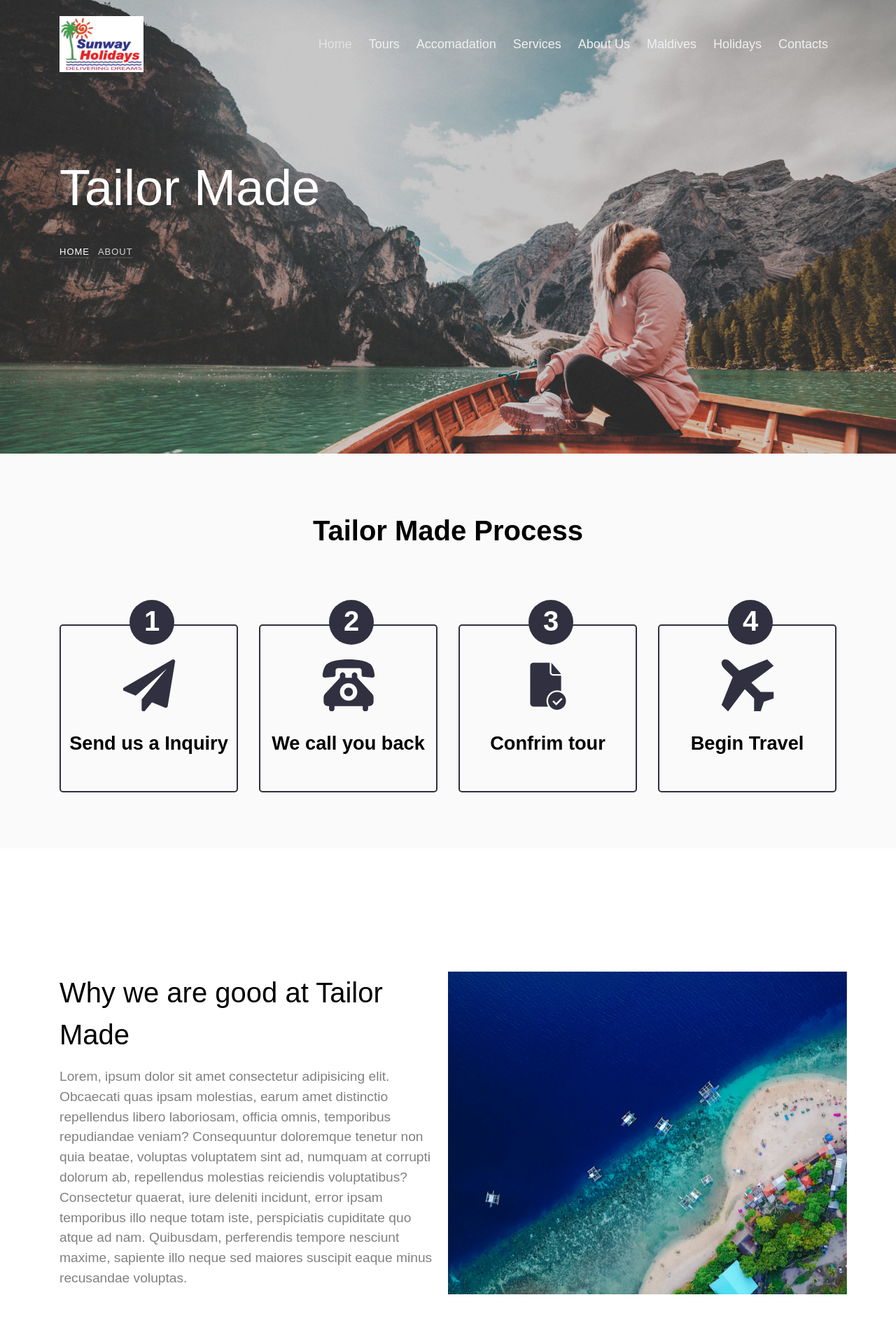
After one commit to PrabuPro/sunway-backend, a CodeIgniter app: page /sunwayholidays/tailormade in a window 1280 px wide. The commit adds this page. Shown: the top 1920 px of the page at 70% size. Run offline with CodeIgniter, Linux system fonts and the light colour scheme; some libraries are stand-ins or nearby versions; some web fonts are replaced.

Commit message:
tailor made page complete

```diff
--- a/application/config/routes.php
+++ b/application/config/routes.php
@@ -60,6 +60,7 @@ $route['about-us'] = 'pagecontroller/aboutUs';
 $route['maldives'] = 'pagecontroller/maldives';
 $route['holidays'] = 'pagecontroller/holidays';
 $route['contacts'] = 'pagecontroller/contacts';
+$route['tailormade'] = 'pagecontroller/tailormade';
 $route['pro-login'] = 'adminsunway/admin';
 $route['pro-reg'] = 'adminsunway/register_view';
 $route['add-tours'] = 'tourcontroller/addtoursview';
--- a/application/controllers/PageController.php
+++ b/application/controllers/PageController.php
@@ -38,6 +38,12 @@ class PageController extends CI_Controller{
         $this->load->view('main/main_view', $data);
     }
 
+    public function tailormade(){
+        $data['site_view'] = 'Tailormade';
+        $data['site_title'] = 'Tailormade';
+        $this->load->view('main/main_view', $data);
+    }
+
 }
 
 ?>
--- a/application/views/Home.php
+++ b/application/views/Home.php
@@ -488,7 +488,7 @@
           <h1 class="tailorMade__container--heading ftco-animate">Tailor Made</h1>
           <h1 class="tailorMade__container--sub ftco-animate">You design your tour, We help you to make it awesome</h1>
           <div class="col-sm-12 group " style="margin-left:auto; margin-right:auto;">
-            <a href="/tailorMade.html" class="search-submit btn btn-primary-white bt-4 ftco-animate" style="width:220px; font-size:1.5em; margin: auto;">Learn More</a>
+            <a href="<?php echo site_url(); ?>tailormade" class="search-submit btn btn-primary-white bt-4 ftco-animate" style="width:220px; font-size:1.5em; margin: auto;">Learn More</a>
           </div>
         </div>
       </div>
--- /dev/null
+++ b/application/views/Tailormade.php
@@ -0,0 +1,202 @@
+<section class="home-slider owl-carousel">
+	<div class="slider-item" style="background-image: url('<?php echo base_url();?>assets/images/bg_3.jpg');" data-stellar-background-ratio="0.5">
+		<div class="overlay"></div>
+		<div class="container">
+			<div class="row slider-text align-items-center">
+				<div class="col-md-7 col-sm-12 ftco-animate">
+					<p class="breadcrumbs"><span class="mr-2"><a href="index.html">Home</a></span> <span>About</span></p>
+					<h1 class="mb-3">Tailor Made</h1>
+				</div>
+			</div>
+		</div>
+	</div>
+</section>
+<!-- END slider -->
+
+<section class="ftco-section bg-light">
+	<div class="container">
+		<div class="row justify-content-center mb-5 pb-5">
+			<div class="col-md-7 text-center heading-section ftco-animate">
+				<h2>Tailor Made Process</h2>
+			</div>
+		</div>
+		<div class="row">
+			<div class="col-md-3 tailorMadePage ftco-animate">
+				<div class="tailorMadePage__circle">
+					<h1 class="tailorMadePage__circle--number">1</h1>
+				</div>
+				<div class="tailorMadePage__box">
+					<svg class="tailorMadePage__box--icon">
+						<use xlink:href="<?php echo base_url(); ?>assets/images/sprite.svg#icon-paper-plane"></use>
+					</svg>
+					<div class="tailorMadePage__box--text">Send us a Inquiry</div>
+				</div>
+			</div>
+			<div class="col-md-3 tailorMadePage ftco-animate">
+				<div class="tailorMadePage__circle">
+					<h1 class="tailorMadePage__circle--number">2</h1>
+				</div>
+				<div class="tailorMadePage__box">
+					<svg class="tailorMadePage__box--icon">
+						<use xlink:href="<?php echo base_url(); ?>assets/images/sprite.svg#icon-phone"></use>
+					</svg>
+					<div class="tailorMadePage__box--text">We call you back</div>
+				</div>
+			</div>
+			<div class="col-md-3 tailorMadePage ftco-animate">
+				<div class="tailorMadePage__circle">
+					<h1 class="tailorMadePage__circle--number">3</h1>
+				</div>
+				<div class="tailorMadePage__box">
+					<svg class="tailorMadePage__box--icon">
+						<use xlink:href="<?php echo base_url(); ?>assets/images/sprite.svg#icon-document-checked"></use>
+					</svg>
+					<div class="tailorMadePage__box--text">Confrim tour</div>
+				</div>
+			</div>
+			<div class="col-md-3 tailorMadePage ftco-animate">
+				<div class="tailorMadePage__circle">
+					<h1 class="tailorMadePage__circle--number">4</h1>
+				</div>
+				<div class="tailorMadePage__box">
+					<svg class="tailorMadePage__box--icon">
+						<use xlink:href="<?php echo base_url(); ?>assets/images/sprite.svg#icon-airplane"></use>
+					</svg>
+					<div class="tailorMadePage__box--text">Begin Travel</div>
+				</div>
+			</div>
+
+		</div>
+	</div>
+</section>
+
+<section class="ftco-section">
+	<div class="container">
+		<div class="row" style="margin-top:6em; margin-bottom: 2em;">
+
+			<div class="col-md-6">
+				<div class="row slider-text align-items-center">
+					<div class="col-md-12 col-sm-12 ftco-animate">
+						<h1 class="mb-3 ">Why we are good at Tailor Made</h1>
+					</div>
+				</div>
+				<h4 class="tailorMadePage__para">
+					Lorem, ipsum dolor sit amet consectetur adipisicing elit. Obcaecati quas ipsam molestias, earum amet distinctio
+					repellendus libero laboriosam, officia omnis, temporibus repudiandae veniam? Consequuntur doloremque tenetur non
+					quia beatae, voluptas voluptatem sint ad, numquam at corrupti dolorum ab, repellendus molestias reiciendis
+					voluptatibus? Consectetur quaerat, iure deleniti incidunt, error ipsam temporibus illo neque totam iste,
+					perspiciatis cupiditate quo atque ad nam. Quibusdam, perferendis tempore nesciunt maxime, sapiente illo neque sed
+					maiores suscipit eaque minus recusandae voluptas.
+				</h4>
+
+			</div>
+			<div class="col-md-6 tailorMadePage__image">
+
+			</div>
+
+		</div>
+	</div>
+</section>
+
+<section class="ftco-section">
+	<div class="container">
+		<div class="col-lg-12">
+			<div class="row slider-text align-items-center">
+				<div class="col-md-7 col-sm-12 ftco-animate">
+					<h1 class="mb-3 mt-5">Inquire Us</h1>
+				</div>
+			</div>
+			<form action="#">
+				<div class="row">
+					<div class="col-md-6 form-group">
+						<input type="text" class="form-control" placeholder="Your Name">
+					</div>
+					<div class="col-md-6 form-group">
+						<input type="text" class="form-control" placeholder="Your Email">
+					</div>
+				</div>
+				<div class="row">
+					<div class="col-md-6 form-group">
+						<input type="text" class="form-control" placeholder="Your Contact no">
+					</div>
+					<div class="col-md-6 form-group">
+						<input type="text" class="form-control" placeholder="Your Country">
+					</div>
+				</div>
+				<div class="row">
+					<div class="select-wrap col-md-6 group mb-3">
+						<select name="" id="" class="form-control">
+							<option value="" class="form-control-option-white-top">Number of Adults</option>
+							<option value="" class="form-control-option-white">1</option>
+							<option value="" class="form-control-option-white">2</option>
+							<option value="" class="form-control-option-white">3</option>
+							<option value="" class="form-control-option-white">4</option>
+							<option value="" class="form-control-option-white">5</option>
+							<option value="" class="form-control-option-white">6</option>
+							<option value="" class="form-control-option-white">7</option>
+							<option value="" class="form-control-option-white">8</option>
+						</select>
+					</div>
+					<div class="select-wrap col-md-6 group mb-3">
+						<select name="" id="" class="form-control">
+							<option value="" class="form-control-option-white-top">Number of Children</option>
+							<option value="" class="form-control-option-white">None</option>
+							<option value="" class="form-control-option-white">1</option>
+							<option value="" class="form-control-option-white">2</option>
+							<option value="" class="form-control-option-white">3</option>
+							<option value="" class="form-control-option-white">4</option>
+							<option value="" class="form-control-option-white">5</option>
+							<option value="" class="form-control-option-white">6</option>
+							<option value="" class="form-control-option-white">7</option>
+						</select>
+					</div>
+				</div>
+				<div class="row">
+					<div class="col-md-6">
+						<div class="check-in one-third mb-3"><input type="text" id="checkin_date" class="form-control" placeholder="Approx Arival Date"></div>
+					</div>
+					<div class="col-md-6">
+						<div class="check-out one-third mb-3"><input type="text" id="checkout_date" class="form-control" placeholder="Depature Date"></div>
+					</div>
+				</div>
+				<div class="row">
+					<div class="select-wrap col-md-6 group mb-3">
+						<select name="" id="" class="form-control">
+							<option value="" class="form-control-option-white">Hotel Type</option>
+							<option value="" class="form-control-option-white">Standard</option>
+							<option value="" class="form-control-option-white">3 Star</option>
+							<option value="" class="form-control-option-white">4 Star</option>
+							<option value="" class="form-control-option-white">5 Star</option>
+							<option value="" class="form-control-option-white">Bouteque Hotels</option>
+							<option value="" class="form-control-option-white">Villas</option>
+							<option value="" class="form-control-option-white">Apartments</option>
+							<option value="" class="form-control-option-white">Rent a House</option>
+						</select>
+					</div>
+					<div class="select-wrap col-md-6 group mb-3">
+						<select name="" id="" class="form-control">
+							<option value="" class="form-control-option-white-top">Transportation Type</option>
+							<option value="" class="form-control-option-white">Car</option>
+							<option value="" class="form-control-option-white">Van</option>
+							<option value="" class="form-control-option-white">Bus</option>
+
+						</select>
+					</div>
+				</div>
+				<div class="row">
+					<div class="col-md-12 form-group">
+						<textarea name="" id="" cols="120" rows="7" class="form-control" placeholder="Message"></textarea>
+					</div>
+				</div>
+				<div class="row">
+					<div class="col-md-10">
+						<div class="form-group">
+							<input type="submit" value="Submit" class="btn btn-primary py-3 px-5">
+						</div>
+					</div>
+				</div>
+			</form>
+
+		</div>
+	</div>
+</section>
```
